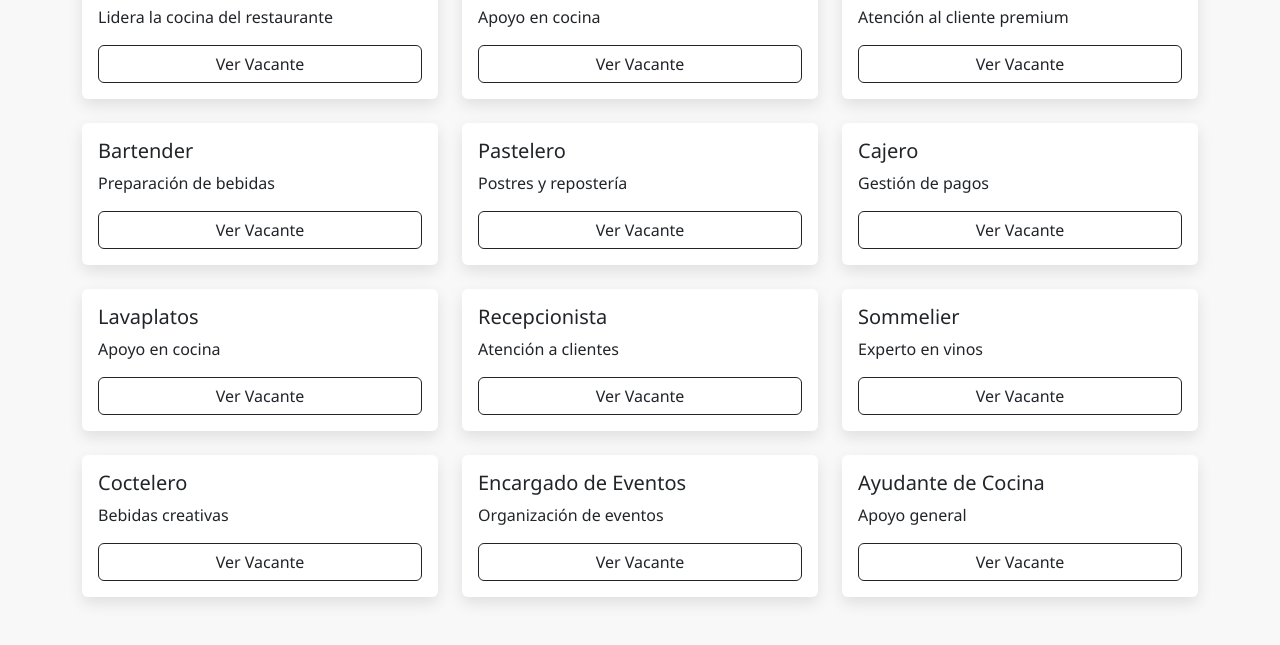
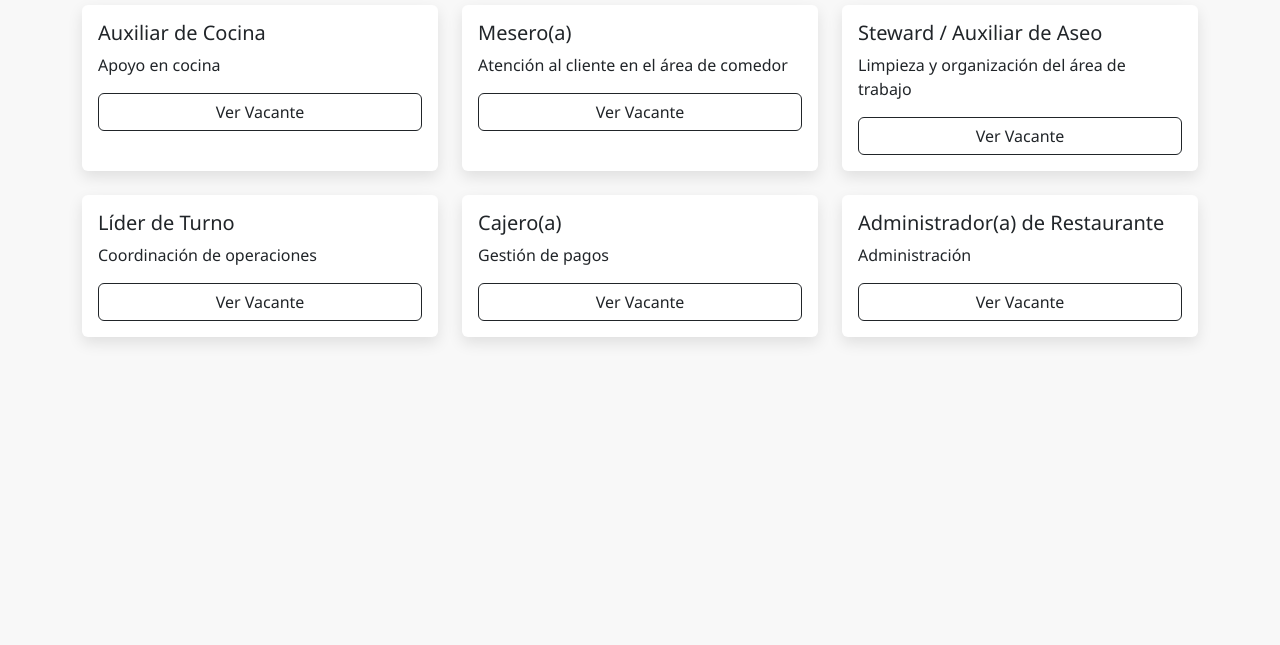
Before and after one commit to santiagoguz10/restaurante, a plain HTML site: page index.html in a window 1280 px wide. Shown: the part 871-1516 px from the top of the page. After the commit the page ends 1256 px from the top, so only its background shows below. Drawn offline with nearby package versions, Linux system fonts and the light colour scheme.

Commit message:
Cambios de vacantes

```diff
--- a/index.html
+++ b/index.html
@@ -37,15 +37,15 @@
 
 <!-- BENEFICIOS -->
 <section class="container my-5">
-    <h2 class="text-center mb-4">Beneficios de trabajar con nosotros</h2>
+    <h2 class="text-center mb-4">¿Por qué elegirnos como tu próximo lugar de trabajo?</h2>
     <div class="row text-center g-4">
 
         <div class="col-md-4">
             <div class="card benefit-card h-100 p-3 text-dark">
                 <div class="card-body">
                     <i class="bi bi-people-fill display-4 mb-3"></i>
-                    <h5 class="card-title">Excelente ambiente</h5>
-                    <p class="card-text">Trabajarás con un equipo profesional y amigable, fomentando colaboración y crecimiento.</p>
+                    <h5 class="card-title">Cultura colaborativa y cercana</h5>
+                    <p class="card-text">Creemos en el trabajo en equipo, la comunicación abierta y el respeto. Aquí tu opinión cuenta y tu bienestar es una prioridad.</p>
                 </div>
             </div>
         </div>
@@ -54,8 +54,8 @@
             <div class="card benefit-card h-100 p-3 text-dark">
                 <div class="card-body">
                     <i class="bi bi-book-fill display-4 mb-3"></i>
-                    <h5 class="card-title">Capacitación continua</h5>
-                    <p class="card-text">Entrenamiento constante para mejorar habilidades y crecer profesionalmente.</p>
+                    <h5 class="card-title">Aprendizaje y crecimiento continuo</h5>
+                    <p class="card-text">Impulsamos tu desarrollo a través de capacitaciones, formación por competencias y oportunidades reales de crecimiento interno.</p>
                 </div>
             </div>
         </div>
@@ -64,8 +64,8 @@
             <div class="card benefit-card h-100 p-3 text-dark">
                 <div class="card-body">
                     <i class="bi bi-gift-fill display-4 mb-3"></i>
-                    <h5 class="card-title">Beneficios adicionales</h5>
-                    <p class="card-text">Seguro médico, bonificaciones, descuentos y horarios flexibles.</p>
+                    <h5 class="card-title">Beneficios que se adaptan a ti</h5>
+                    <p class="card-text">Ofrecemos un paquete de beneficios enfocado en el equilibrio entre la vida personal y laboral, reconociendo tu esfuerzo y compromiso.</p>
                 </div>
             </div>
         </div>
@@ -75,17 +75,17 @@
 
 <!-- VACANTES -->
 <section class="container my-5">
-    <h2 class="text-center mb-4">Vacantes Disponibles</h2>
+    <h2 class="text-center mb-4">VACANTES</h2>
     <div class="row g-4">
 
         <!-- Fila 1 -->
         <div class="col-md-4">
             <div class="card vacancy-card h-100">
                 <div class="card-body">
-                    <h5 class="card-title">Chef Ejecutivo</h5>
-                    <p class="card-text">Lidera la cocina del restaurante</p>
+                    <h5 class="card-title">Auxiliar de Cocina</h5>
+                    <p class="card-text">Apoyo en cocina</p>
                     <button class="btn btn-outline-dark w-100"
-                        onclick="openVacancy('Chef Ejecutivo', 'Responsable de planificación de menús, supervisión y control de calidad.')">
+                        onclick="openVacancy('Auxiliar de Cocina', 'Empresa del sector gastronómico se encuentra en búsqueda de Auxiliar de Cocina para apoyar la preparación de alimentos, organización del área de trabajo y cumplimiento de normas de higiene e inocuidad.\n\nCondiciones laborales\n\nSalario mínimo legal vigente + propinas\n\nIngreso promedio mensual entre $2.000.000 y $3.000.000\n\nTurnos de apertura, cierre y turno partido\n\nPago quincenal\n\nContrato a término indefinido\n\nPrestaciones de ley\n\nRequisitos\n\nBachiller culminado\n\nExperiencia mínima de 6 meses en cocina\n\nDisponibilidad para turnos rotativos\n\nTrabajo en equipo y compromiso\n\nSi estás interesado/a en trabajar en un ambiente dinámico, postúlate y haz parte de nuestro equipo.\n#TrabajaConNosotros')">
                         Ver Vacante
                     </button>
                 </div>
@@ -95,10 +95,10 @@
         <div class="col-md-4">
             <div class="card vacancy-card h-100">
                 <div class="card-body">
-                    <h5 class="card-title">Sous Chef</h5>
-                    <p class="card-text">Apoyo en cocina</p>
+                    <h5 class="card-title">Mesero(a)</h5>
+                    <p class="card-text">Atención al cliente en el área de comedor</p>
                     <button class="btn btn-outline-dark w-100"
-                        onclick="openVacancy('Sous Chef', 'Asiste al Chef Ejecutivo, prepara platos y coordina al equipo de cocina.')">
+                        onclick="openVacancy('Mesero(a)', 'Empresa del sector gastronómico se encuentra en búsqueda de Mesero(a) para brindar una atención cálida y oportuna a los clientes, garantizando una excelente experiencia de servicio.\n\nCondiciones laborales\n\nSalario mínimo legal vigente + propinas\n\nIngreso promedio mensual entre $2.000.000 y $3.000.000\n\nTurnos de apertura, cierre y turno partido\n\nPago quincenal\n\nContrato a término indefinido\n\nPrestaciones de ley\n\nRequisitos\n\nBachiller culminado\n\nExperiencia mínima de 6 meses en servicio al cliente\n\nExcelente actitud y habilidades comunicativas\n\nDisponibilidad para turnos rotativos\n\nSi estás interesado/a en trabajar en un ambiente dinámico, postúlate y haz parte de nuestro equipo.\n#TrabajaConNosotros')">
                         Ver Vacante
                     </button>
                 </div>
@@ -108,10 +108,10 @@
         <div class="col-md-4">
             <div class="card vacancy-card h-100">
                 <div class="card-body">
-                    <h5 class="card-title">Mesero Senior</h5>
-                    <p class="card-text">Atención al cliente premium</p>
+                    <h5 class="card-title">Steward / Auxiliar de Aseo</h5>
+                    <p class="card-text">Limpieza y organización del área de trabajo</p>
                     <button class="btn btn-outline-dark w-100"
-                        onclick="openVacancy('Mesero Senior', 'Atiende a clientes VIP, toma de pedidos, coordina servicio de mesa.')">
+                        onclick="openVacancy('Steward / Auxiliar de Aseo', 'Empresa del sector gastronómico se encuentra en búsqueda de Steward / Auxiliar de Aseo para apoyar las labores de limpieza, lavado de utensilios y orden de las áreas operativas.\n\nCondiciones laborales\n\nSalario mínimo legal vigente + propinas\n\nIngreso promedio mensual entre $2.000.000 y $3.000.000\n\nTurnos de apertura, cierre y turno partido\n\nPago quincenal\n\nContrato a término indefinido\n\nPrestaciones de ley\n\nRequisitos\n\nBachiller (no excluyente)\n\nExperiencia mínima de 6 meses en labores de aseo\n\nDisponibilidad para turnos rotativos\n\nResponsabilidad y compromiso\n\nSi estás interesado/a en trabajar en un ambiente dinámico, postúlate y haz parte de nuestro equipo.\n#TrabajaConNosotros')">
                         Ver Vacante
                     </button>
                 </div>
@@ -122,10 +122,10 @@
         <div class="col-md-4">
             <div class="card vacancy-card h-100">
                 <div class="card-body">
-                    <h5 class="card-title">Bartender</h5>
-                    <p class="card-text">Preparación de bebidas</p>
+                    <h5 class="card-title">Líder de Turno</h5>
+                    <p class="card-text">Coordinación de operaciones</p>
                     <button class="btn btn-outline-dark w-100"
-                        onclick="openVacancy('Bartender', 'Preparación de cocteles y bebidas, atención en barra.')">
+                        onclick="openVacancy('Líder de Turno', 'Empresa del sector gastronómico se encuentra en búsqueda de Líder de Turno para coordinar la operación diaria del restaurante, asegurando el cumplimiento de los estándares de servicio y el manejo del equipo de trabajo.\n\nCondiciones laborales\n\nSalario 2.500.000 + propinas\n\nIngreso promedio mensual entre $2.500.000 y $3.000.000\n\nTurnos de apertura, cierre y turno partido\n\nPago quincenal\n\nContrato a término indefinido\n\nPrestaciones de ley\n\nRequisitos\n\nTécnico o tecnólogo\n\nExperiencia mínima de 1 año liderando equipos\n\nHabilidades de liderazgo y comunicación\n\nDisponibilidad para turnos rotativos\n\nSi estás interesado/a en trabajar en un ambiente dinámico, postúlate y haz parte de nuestro equipo.\n#TrabajaConNosotros')">
                         Ver Vacante
                     </button>
                 </div>
@@ -135,10 +135,10 @@
         <div class="col-md-4">
             <div class="card vacancy-card h-100">
                 <div class="card-body">
-                    <h5 class="card-title">Pastelero</h5>
-                    <p class="card-text">Postres y repostería</p>
+                    <h5 class="card-title">Cajero(a)</h5>
+                    <p class="card-text">Gestión de pagos</p>
                     <button class="btn btn-outline-dark w-100"
-                        onclick="openVacancy('Pastelero', 'Elaboración de postres y pasteles, creatividad en presentación.')">
+                       onclick="openVacancy('Cajero(a)', 'Empresa del sector gastronómico se encuentra en búsqueda de Cajero(a) para el manejo de caja, facturación y apoyo en la atención al cliente.\n\nCondiciones laborales\n\nSalario mínimo legal vigente + propinas\n\nIngreso promedio mensual entre $2.000.000 y $2.500.000\n\nTurnos de apertura, cierre y turno partido\n\nPago quincenal\n\nContrato a término indefinido\n\nPrestaciones de ley\n\nRequisitos\n\nBachiller o técnico\n\nExperiencia mínima de 6 meses como cajero(a)\n\nManejo básico de sistemas POS\n\nAtención al detalle y responsabilidad\n\nSi estás interesado/a en trabajar en un ambiente dinámico, postúlate y haz parte de nuestro equipo.\n#TrabajaConNosotros')">
                         Ver Vacante
                     </button>
                 </div>
@@ -148,90 +148,10 @@
         <div class="col-md-4">
             <div class="card vacancy-card h-100">
                 <div class="card-body">
-                    <h5 class="card-title">Cajero</h5>
-                    <p class="card-text">Gestión de pagos</p>
+                    <h5 class="card-title">Administrador(a) de Restaurante</h5>
+                    <p class="card-text">Administración</p>
                     <button class="btn btn-outline-dark w-100"
-                        onclick="openVacancy('Cajero', 'Cobros, manejo de efectivo y cortes de caja.')">
-                        Ver Vacante
-                    </button>
-                </div>
-            </div>
-        </div>
-
-        <!-- Fila 3 -->
-        <div class="col-md-4">
-            <div class="card vacancy-card h-100">
-                <div class="card-body">
-                    <h5 class="card-title">Lavaplatos</h5>
-                    <p class="card-text">Apoyo en cocina</p>
-                    <button class="btn btn-outline-dark w-100"
-                        onclick="openVacancy('Lavaplatos', 'Limpieza de utensilios y apoyo a cocina.')">
-                        Ver Vacante
-                    </button>
-                </div>
-            </div>
-        </div>
-
-        <div class="col-md-4">
-            <div class="card vacancy-card h-100">
-                <div class="card-body">
-                    <h5 class="card-title">Recepcionista</h5>
-                    <p class="card-text">Atención a clientes</p>
-                    <button class="btn btn-outline-dark w-100"
-                        onclick="openVacancy('Recepcionista', 'Recibir clientes, gestionar reservaciones y coordinar mesas.')">
-                        Ver Vacante
-                    </button>
-                </div>
-            </div>
-        </div>
-
-        <div class="col-md-4">
-            <div class="card vacancy-card h-100">
-                <div class="card-body">
-                    <h5 class="card-title">Sommelier</h5>
-                    <p class="card-text">Experto en vinos</p>
-                    <button class="btn btn-outline-dark w-100"
-                        onclick="openVacancy('Sommelier', 'Selección y recomendación de vinos, armonización con menús.')">
-                        Ver Vacante
-                    </button>
-                </div>
-            </div>
-        </div>
-
-        <!-- Fila 4 -->
-        <div class="col-md-4">
-            <div class="card vacancy-card h-100">
-                <div class="card-body">
-                    <h5 class="card-title">Coctelero</h5>
-                    <p class="card-text">Bebidas creativas</p>
-                    <button class="btn btn-outline-dark w-100"
-                        onclick="openVacancy('Coctelero', 'Creación de bebidas exclusivas y atención personalizada en barra.')">
-                        Ver Vacante
-                    </button>
-                </div>
-            </div>
-        </div>
-
-        <div class="col-md-4">
-            <div class="card vacancy-card h-100">
-                <div class="card-body">
-                    <h5 class="card-title">Encargado de Eventos</h5>
-                    <p class="card-text">Organización de eventos</p>
-                    <button class="btn btn-outline-dark w-100"
-                        onclick="openVacancy('Encargado de Eventos', 'Planificación y coordinación de eventos privados y corporativos.')">
-                        Ver Vacante
-                    </button>
-                </div>
-            </div>
-        </div>
-
-        <div class="col-md-4">
-            <div class="card vacancy-card h-100">
-                <div class="card-body">
-                    <h5 class="card-title">Ayudante de Cocina</h5>
-                    <p class="card-text">Apoyo general</p>
-                    <button class="btn btn-outline-dark w-100"
-                        onclick="openVacancy('Ayudante de Cocina', 'Preparación de ingredientes, apoyo a chefs y limpieza de área.')">
+                        onclick="openVacancy('Administrador(a) de Restaurante', 'Empresa del sector gastronómico se encuentra en búsqueda de Administrador(a) de Restaurante para liderar la operación del punto, gestionar el equipo de trabajo y asegurar el cumplimiento de los objetivos del negocio.\n\nCondiciones laborales\n\nSalario mínimo legal vigente + propinas\n\nIngreso promedio mensual entre $2.800.000 y $3.000.000\n\nTurnos de apertura y cierre\n\nPago quincenal\n\nContrato a término indefinido\n\nPrestaciones de ley\n\nRequisitos\n\nProfesional o tecnólogo en áreas administrativas\n\nExperiencia mínima de 2 años en cargos similares\n\nManejo de personal e indicadores de gestión\n\nOrientación a resultados\n\nSi estás interesado/a en trabajar en un ambiente dinámico, postúlate y haz parte de nuestro equipo.\n#TrabajaConNosotros')">
                         Ver Vacante
                     </button>
                 </div>
```
